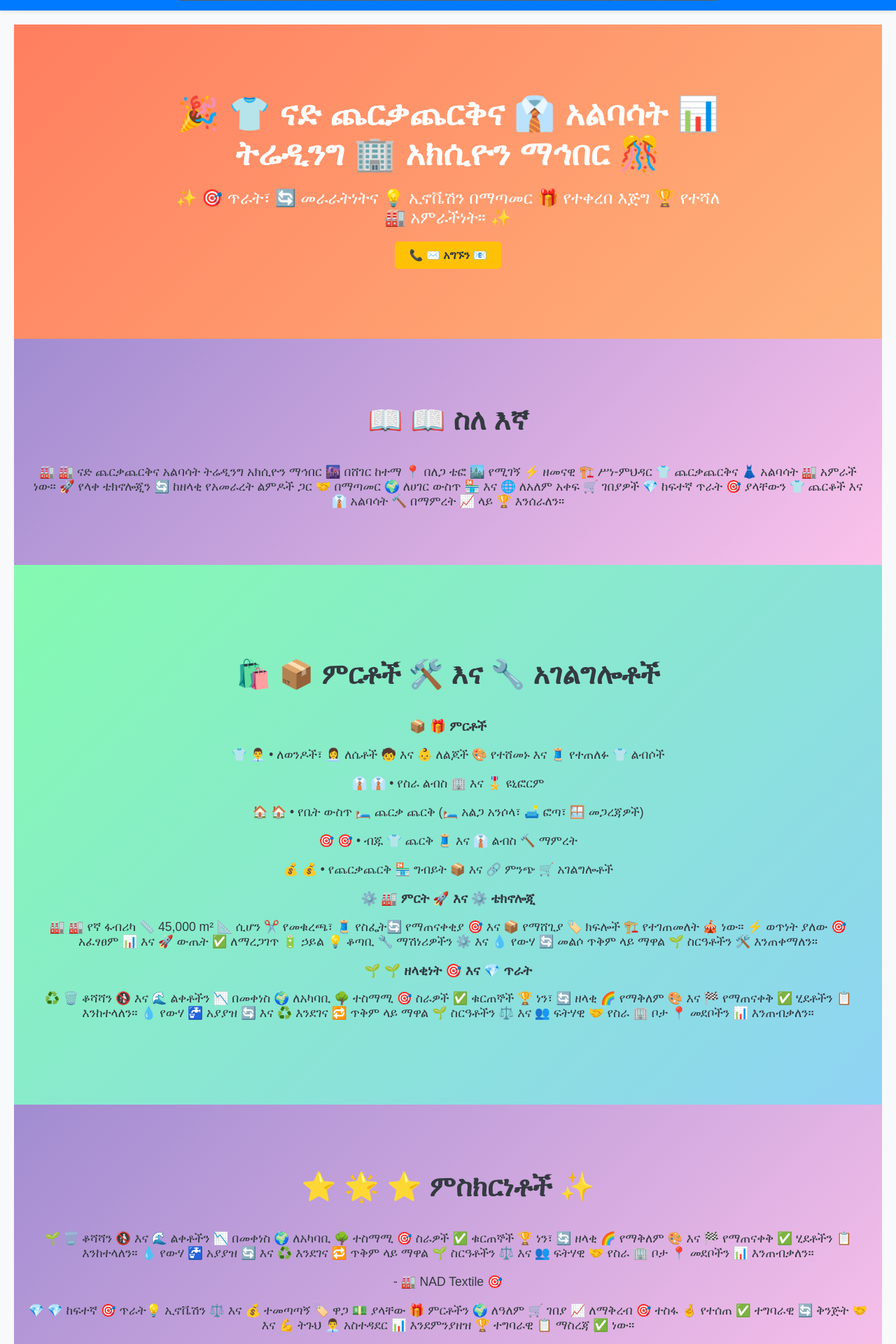
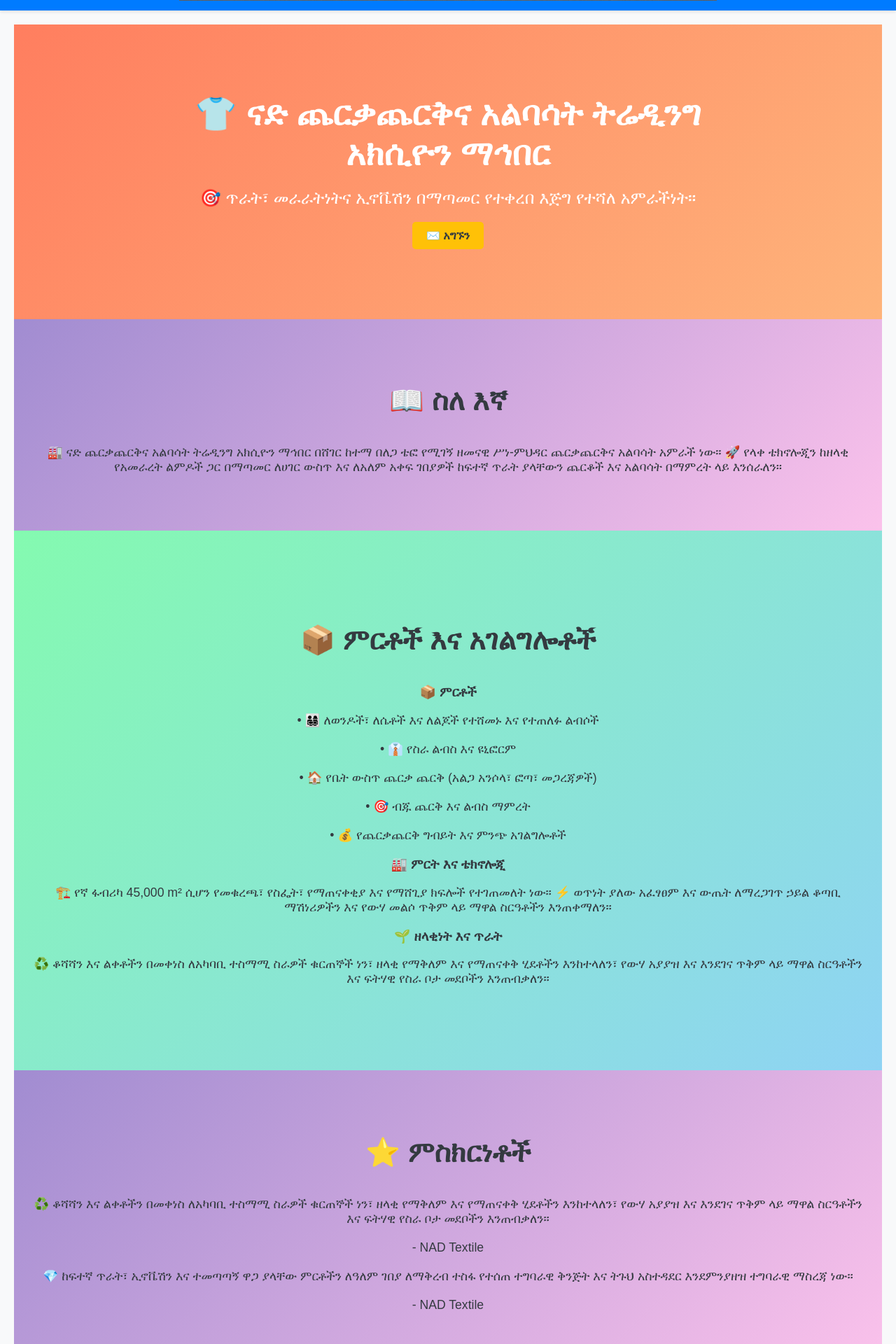
Before and after one commit to elcotech/Flexible, a React (Create React App) app: page / in a window 1280 px wide. Shown: the part 540-2460 px from the top of the page at 70% size. Built offline with nearby package versions, Linux system fonts and the light colour scheme.

Commit message:
Update App.js

```diff
--- a/src/App.js
+++ b/src/App.js
@@ -5,24 +5,24 @@ import emailjs from 'emailjs-com';
 function App() {
   const content = {
     about: '📖 ስለ እኛ',
-    services: '🛍️ ምርቶች እና 🛠️ አገልግሎቶች',
+    services: '🛍️ ምርቶች እና አገልግሎቶች',
     testimonials: '⭐ ምስክርነቶች',
     contact: '📞 አግኙን',
     home: '🏠 መነሻ',
-    welcome: '👕 ናድ ጨርቃጨርቅና 👔 አልባሳት 📊 ትሬዲንግ 🏢 አክሲዮን ማኅበር',
-    description: '🎯 ጥራት፣ 🔄 መራራትነትና 💡 ኢኖቬሽን በማጣመር 🎁 የተቀረበ እጅግ 🏆 የተሻለ 🏭 አምራችነት።',
-    aboutText: '🏭 ናድ ጨርቃጨርቅና አልባሳት ትሬዲንግ አክሲዮን ማኅበር 🌆 በሸገር ከተማ 📍 በለጋ ቴፎ 🏙️ የሚገኝ ⚡ ዘመናዊ 🏗️ ሥነ-ምህዳር 👕 ጨርቃጨርቅና 👗 አልባሳት 🏭 አምራች ነው። 🚀 የላቀ ቴክኖሎጂን 🔄 ከዘላቂ የአመራረት ልምዶች ጋር 🤝 በማጣመር 🌍 ለሀገር ውስጥ 🏪 እና 🌐 ለአለም አቀፍ 🛒 ገበያዎች 💎 ከፍተኛ ጥራት 🎯 ያላቸውን 👕 ጨርቆች እና 👔 አልባሳት 🔨 በማምረት 📈 ላይ 🏆 እንሰራለን።',
-    servicesOffered: '📦 ምርቶች 🛠️ እና 🔧 አገልግሎቶች',
-    largeScaleDesign: '👨‍💼 • ለወንዶች፣ 👩‍💼 ለሴቶች 🧒 እና 👶 ለልጆች 🎨 የተሸመኑ እና 🧵 የተጠለፉ 👕 ልብሶች',
-    problemSolving: '👔 • የስራ ልብስ 🏢 እና 🎖️ ዩኒፎርም',
-    serverAdmin: '🏠 • የቤት ውስጥ 🛏️ ጨርቃ ጨርቅ (🛏️ አልጋ አንሶላ፣ 🛋️ ፎጣ፣ 🪟 መጋረጃዎች)',
-    programmingLanguages: '🎯 • ብጁ 👕 ጨርቅ 🧵 እና 👔 ልብስ 🔨 ማምረት',
-    phpFrameworks: '💰 • የጨርቃጨርቅ 🏪 ግብይት 📦 እና 🔗 ምንጭ 🛒 አገልግሎቶች',
-    jsFrameworks: '🏭 ምርት 🚀 እና ⚙️ ቴክኖሎጂ',
-    htmlCss: '🏭 የኛ ፋብሪካ 📏 45,000 m² 📐 ሲሆን ✂️ የመቁረጫ፣ 🧵 የስፌት🔄 የማጠናቀቂያ 🎯 እና 📦 የማሸጊያ 🏷️ ክፍሎች 🏗️ የተገጠመለት 🎪 ነው። ⚡ ወጥነት ያለው 🎯 አፈፃፀም 📊 እና 🚀 ውጤት ✅ ለማረጋገጥ 🔋 ኃይል 💡 ቆጣቢ 🔧 ማሽነሪዎችን ⚙️ እና 💧 የውሃ 🔄 መልሶ ጥቅም ላይ ማዋል 🌱 ስርዓቶችን 🛠️ እንጠቀማለን።',
-    databases: '🌱 ዘላቂነት 🎯 እና 💎 ጥራት',
-    testimonialsText1: '🗑️ ቆሻሻን 🚯 እና 🌊 ልቀቶችን 📉 በመቀነስ 🌍 ለአካባቢ 🌳 ተስማሚ 🎯 ስራዎች ✅ ቁርጠኞች 🏆 ነን፣ 🔄 ዘላቂ 🌈 የማቅለም 🎨 እና 🏁 የማጠናቀቅ ✅ ሂደቶችን 📋 እንከተላለን። 💧 የውሃ 🚰 አያያዝ 🔄 እና ♻️ እንደገና 🔁 ጥቅም ላይ ማዋል 🌱 ስርዓቶችን ⚖️ እና 👥 ፍትሃዊ 🤝 የስራ 🏢 ቦታ 📍 መደቦችን 📊 እንጠብቃለን።',
-    testimonialsText2: '💎 ከፍተኛ 🎯 ጥራት💡 ኢኖቬሽን ⚖️ እና 💰 ተመጣጣኝ 🏷️ ዋጋ 💵 ያላቸው 🎁 ምርቶችን 🌍 ለዓለም 🛒 ገበያ 📈 ለማቅረብ 🎯 ተስፋ 🤞 የተሰጠ ✅ ተግባራዊ 🔄 ቅንጅት 🤝 እና 💪 ትጉህ 👨‍💼 አስተዳደር 📊 እንደምንያዘዝ 🏆 ተግባራዊ 📋 ማስረጃ ✅ ነው።',
+    welcome: '👕 ናድ ጨርቃጨርቅና አልባሳት ትሬዲንግ አክሲዮን ማኅበር',
+    description: '🎯 ጥራት፣ መራራትነትና ኢኖቬሽን በማጣመር የተቀረበ እጅግ የተሻለ አምራችነት።',
+    aboutText: '🏭 ናድ ጨርቃጨርቅና አልባሳት ትሬዲንግ አክሲዮን ማኅበር በሸገር ከተማ በለጋ ቴፎ የሚገኝ ዘመናዊ ሥነ-ምህዳር ጨርቃጨርቅና አልባሳት አምራች ነው። 🚀 የላቀ ቴክኖሎጂን ከዘላቂ የአመራረት ልምዶች ጋር በማጣመር ለሀገር ውስጥ እና ለአለም አቀፍ ገበያዎች ከፍተኛ ጥራት ያላቸውን ጨርቆች እና አልባሳት በማምረት ላይ እንሰራለን።',
+    servicesOffered: '📦 ምርቶች እና አገልግሎቶች',
+    largeScaleDesign: '• 👨‍👩‍👧‍👦 ለወንዶች፣ ለሴቶች እና ለልጆች የተሸመኑ እና የተጠለፉ ልብሶች',
+    problemSolving: '• 👔 የስራ ልብስ እና ዩኒፎርም',
+    serverAdmin: '• 🏠 የቤት ውስጥ ጨርቃ ጨርቅ (አልጋ አንሶላ፣ ፎጣ፣ መጋረጃዎች)',
+    programmingLanguages: '• 🎯 ብጁ ጨርቅ እና ልብስ ማምረት',
+    phpFrameworks: '• 💰 የጨርቃጨርቅ ግብይት እና ምንጭ አገልግሎቶች',
+    jsFrameworks: '🏭 ምርት እና ቴክኖሎጂ',
+    htmlCss: '🏗️ የኛ ፋብሪካ 45,000 m² ሲሆን የመቁረጫ፣ የስፌት፣ የማጠናቀቂያ እና የማሸጊያ ክፍሎች የተገጠመለት ነው። ⚡ ወጥነት ያለው አፈፃፀም እና ውጤት ለማረጋገጥ ኃይል ቆጣቢ ማሽነሪዎችን እና የውሃ መልሶ ጥቅም ላይ ማዋል ስርዓቶችን እንጠቀማለን።',
+    databases: '🌱 ዘላቂነት እና ጥራት',
+    testimonialsText1: '♻️ ቆሻሻን እና ልቀቶችን በመቀነስ ለአካባቢ ተስማሚ ስራዎች ቁርጠኞች ነን፣ ዘላቂ የማቅለም እና የማጠናቀቅ ሂደቶችን እንከተላለን፣ የውሃ አያያዝ እና እንደገና ጥቅም ላይ ማዋል ስርዓቶችን እና ፍትሃዊ የስራ ቦታ መደቦችን እንጠብቃለን።',
+    testimonialsText2: '💎 ከፍተኛ ጥራት፣ ኢኖቬሽን እና ተመጣጣኝ ዋጋ ያላቸው ምርቶችን ለዓለም ገበያ ለማቅረብ ተስፋ የተሰጠ ተግባራዊ ቅንጅት እና ትጉህ አስተዳደር እንደምንያዘዝ ተግባራዊ ማስረጃ ነው።',
     contactForm: '✉️ አግኙን'
   };
 
@@ -32,10 +32,10 @@ function App() {
     emailjs.sendForm('YOUR_SERVICE_ID', 'YOUR_TEMPLATE_ID', e.target, 'YOUR_USER_ID')
       .then((result) => {
           console.log(result.text);
-          alert('✅ 📧 Message sent successfully! 🎉');
+          alert('✅ Message sent successfully!');
       }, (error) => {
           console.log(error.text);
-          alert('❌ 📧 Failed to send message. Please try again. 🔄');
+          alert('❌ Failed to send message. Please try again.');
       });
 
     e.target.reset();
@@ -46,11 +46,11 @@ function App() {
       <header>
         <nav>
           <ul>
-            <li>🏠 <a href="#home">{content.home}</a></li>
-            <li>📖 <a href="#about">{content.about}</a></li>
-            <li>🛍️ <a href="#services">{content.services}</a></li>
-            <li>⭐ <a href="#testimonials">{content.testimonials}</a></li>
-            <li>📞 <a href="#contact">{content.contact}</a></li>
+            <li><a href="#home">{content.home}</a></li>
+            <li><a href="#about">{content.about}</a></li>
+            <li><a href="#services">{content.services}</a></li>
+            <li><a href="#testimonials">{content.testimonials}</a></li>
+            <li><a href="#contact">{content.contact}</a></li>
           </ul>
         </nav>
         <div className="hero-image">
@@ -60,63 +60,63 @@ function App() {
       <main>
         <section className="hero" id="about">
           <div className="hero-content">
-            <h1>🎉 {content.welcome} 🎊</h1>
-            <p>✨ {content.description} ✨</p>
-            <a href="#contact" className="cta-button">📞 {content.contactForm} 📧</a>
+            <h1>{content.welcome}</h1>
+            <p>{content.description}</p>
+            <a href="#contact" className="cta-button">{content.contactForm}</a>
           </div>
         </section>
 
         <section className="section" id="about">
-          <h2>📖 {content.about}</h2>
-          <p>🏭 {content.aboutText}</p>
+          <h2>{content.about}</h2>
+          <p>{content.aboutText}</p>
         </section>
 
         <section className="section-extended" id="services">
-          <h2>🛍️ {content.servicesOffered}</h2>
+          <h2>{content.servicesOffered}</h2>
           <div className="services-grid">
             <div className="service-card">
-              <h3>📦 🎁 ምርቶች</h3>
-              <p>👕 {content.largeScaleDesign}</p>
-              <p>👔 {content.problemSolving}</p>
-              <p>🏠 {content.serverAdmin}</p>
-              <p>🎯 {content.programmingLanguages}</p>
-              <p>💰 {content.phpFrameworks}</p>
+              <h3>📦 ምርቶች</h3>
+              <p>{content.largeScaleDesign}</p>
+              <p>{content.problemSolving}</p>
+              <p>{content.serverAdmin}</p>
+              <p>{content.programmingLanguages}</p>
+              <p>{content.phpFrameworks}</p>
             </div>
             <div className="service-card">
-              <h3>⚙️ {content.jsFrameworks}</h3>
-              <p>🏭 {content.htmlCss}</p>
-              <h3>🌱 {content.databases}</h3>
-              <p>♻️ {content.testimonialsText1}</p>
+              <h3>{content.jsFrameworks}</h3>
+              <p>{content.htmlCss}</p>
+              <h3>{content.databases}</h3>
+              <p>{content.testimonialsText1}</p>
             </div>
           </div>
         </section>
 
         <section className="section" id="testimonials">
-          <h2>⭐ 🌟 {content.testimonials} ✨</h2>
+          <h2>{content.testimonials}</h2>
           <div className="testimonial-grid">
             <div className="testimonial-card">
-              <p>🌱 {content.testimonialsText1}</p>
-              <p className="testimonial-author">- 🏭 NAD Textile 🎯</p>
+              <p>{content.testimonialsText1}</p>
+              <p className="testimonial-author">- NAD Textile</p>
             </div>
             <div className="testimonial-card">
-              <p>💎 {content.testimonialsText2}</p>
-              <p className="testimonial-author">- 🏭 NAD Textile 🏆</p>
+              <p>{content.testimonialsText2}</p>
+              <p className="testimonial-author">- NAD Textile</p>
             </div>
           </div>
         </section>
 
         <section className="section" id="contact">
-          <h2>📞 📧 {content.contact}</h2>
+          <h2>{content.contact}</h2>
           <form className="contact-form" onSubmit={sendEmail}>
             <input type="text" name="user_name" placeholder="👤 Your Name" required />
             <input type="email" name="user_email" placeholder="📧 Your Email" required /><br />
             <textarea name="message" placeholder="💬 Your Message" required></textarea><br /><br />
-            <button type="submit">🚀 Send 📤</button>
+            <button type="submit">Send</button>
             <p>
-              📍 🏢 Sheger City, Lega Tefo <br/>
-              ✉️ 📧 info@nadtextile.com <br/>
-              🌐 🕸️ www.nadtextile.com <br/>
-              ☎️ 📞 +251 935 644 444 / +251 935 67 7777
+              📍 Sheger City, Lega Tefo <br/>
+              ✉️ info@nadtextile.com <br/>
+              🌐 www.nadtextile.com <br/>
+              📞 +251 935 644 444 / +251 935 67 7777
             </p>
           </form>
         </section>
```
